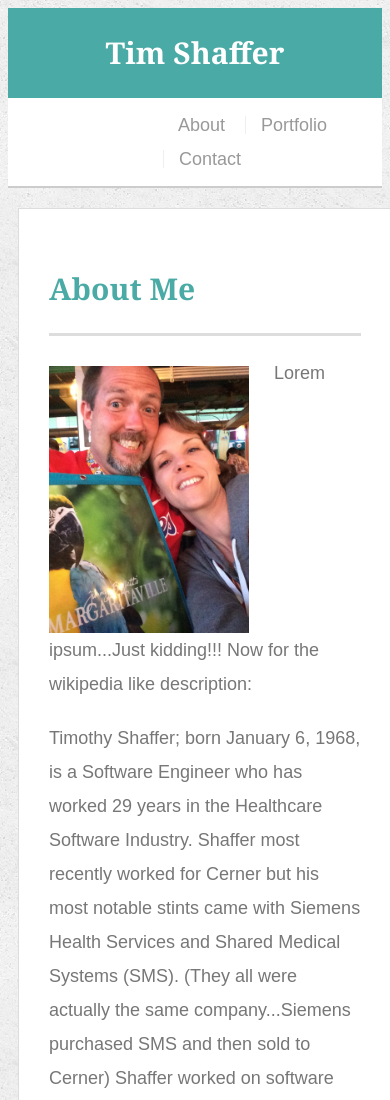
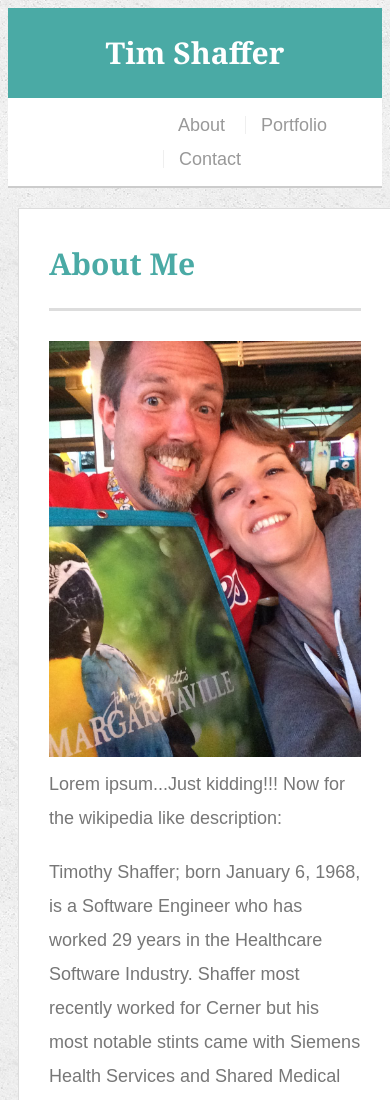
Before and after one commit to Tim-Shaffer/Responsive-Portfolio, a plain HTML site: page index.html in a window 390 px wide. Shown: the top 1100 px of the page. Drawn offline with Linux system fonts and the light colour scheme.

Commit message:
adjusted marging above h1 tag and increased size of picture to full screen

```diff
--- a/assets/css/style.css
+++ b/assets/css/style.css
@@ -328,4 +328,13 @@ input[type=submit] {
     padding-top: 0px;
   }
 
+  .main-section h1{
+    margin-top: 0px;
+  }
+
+  .auth-image {
+    width: 100%;
+    margin-bottom: 10px;
+  }
+
 }
```
